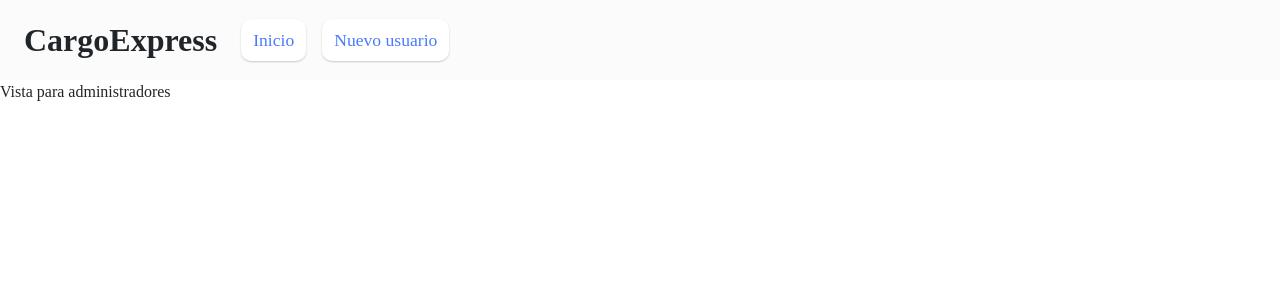
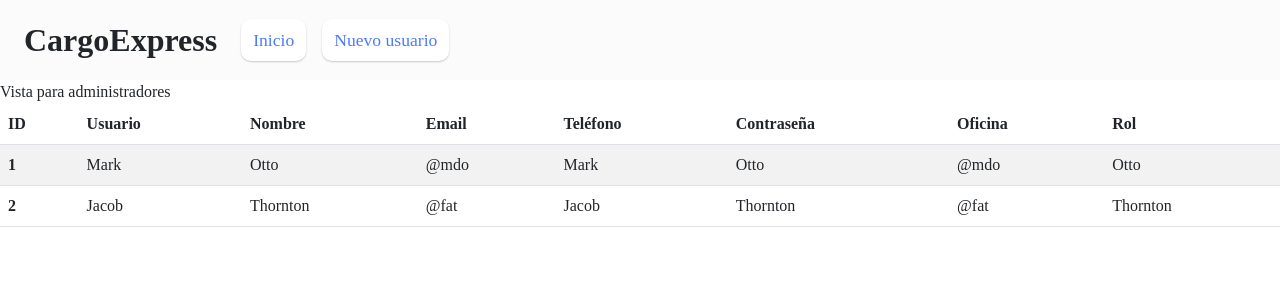
Before and after one commit to AndyJCR8/arq2-cargoexpress, a React (Vite) app in the folder frontend/frontend-express/: page / in a window 1280 px wide. Shown: the top 300 px of the page. Built offline with nearby package versions, Linux system fonts and the light colour scheme; a web font is replaced by a local one.

Commit message:
Creación de tablas de datos
Diseño de las tablas que despliegan los datos de clientes y usuarios para realizar CRUD.

```diff
--- a/frontend/frontend-express/src/Pages/Home.jsx
+++ b/frontend/frontend-express/src/Pages/Home.jsx
@@ -20,6 +20,37 @@ function ClientsView() {
   return (
     <div>
       Vista para ciertos usuarios como secretarias
+      {/* Las secretarias modifican los clientes */}
+      <table class="table table-striped table-hove">
+      <thead>
+        <tr>
+          <th scope="col">ID</th>
+          <th scope="col">Nombre</th>
+          <th scope="col">NIT</th>
+          <th scope="col">Dirección</th>
+          <th scope="col">Teléfono</th>
+          <th scope="col">Email</th>
+        </tr>
+      </thead>
+      <tbody>
+        <tr>
+          <th scope="row">1</th>
+          <td>Mark</td>
+          <td>Otto</td>
+          <td>@mdo</td>
+          <td>Mark</td>
+          <td>Otto</td>
+        </tr>
+        <tr>
+          <th scope="row">2</th>
+          <td>Jacob</td>
+          <td>Thornton</td>
+          <td>@fat</td>
+          <td>Jacob</td>
+          <td>Thornton</td>
+        </tr>
+      </tbody>
+      </table>
     </div>
   )
 }
@@ -28,6 +59,43 @@ function UsersView() {
   return (
     <div>
       Vista para administradores
+      {/* Los administradores modifican los usuarios */}
+      <table class="table table-striped table-hove">
+      <thead>
+        <tr>
+          <th scope="col">ID</th>
+          <th scope="col">Usuario</th>
+          <th scope="col">Nombre</th>
+          <th scope="col">Email</th>
+          <th scope="col">Teléfono</th>
+          <th scope="col">Contraseña</th>
+          <th scope="col">Oficina</th>
+          <th scope="col">Rol</th>
+        </tr>
+      </thead>
+      <tbody>
+        <tr>
+          <th scope="row">1</th>
+          <td>Mark</td>
+          <td>Otto</td>
+          <td>@mdo</td>
+          <td>Mark</td>
+          <td>Otto</td>
+          <td>@mdo</td>
+          <td>Otto</td>
+        </tr>
+        <tr>
+          <th scope="row">2</th>
+          <td>Jacob</td>
+          <td>Thornton</td>
+          <td>@fat</td>
+          <td>Jacob</td>
+          <td>Thornton</td>
+          <td>@fat</td>
+          <td>Thornton</td>
+        </tr>
+      </tbody>
+      </table>
     </div>
   )
 }
```
Also changed, not shown: 1 other file (tests, documents, lock files or other folders).
